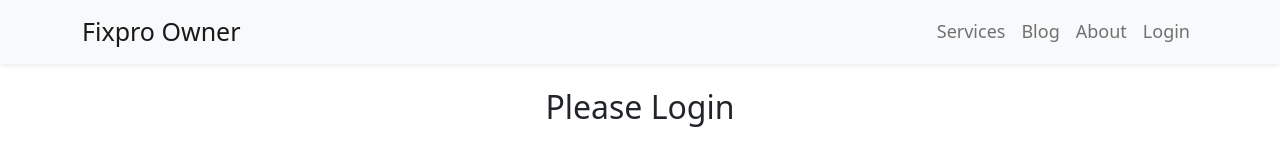
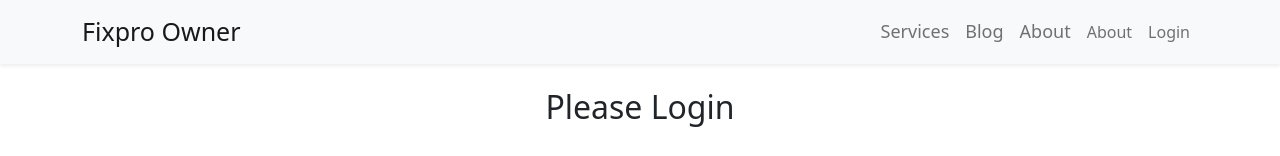
Before and after one commit to ImRanKhan81m/FixPro-Owner-A-10, a React (Create React App) app: page /login in a window 1280 px wide. Shown: the top 156 px of the page. Built offline with nearby package versions, Linux system fonts and the light colour scheme; no server answers.

Commit message:
authentication system complete

```diff
--- a/package.json
+++ b/package.json
@@ -7,9 +7,11 @@
     "@testing-library/react": "^13.1.1",
     "@testing-library/user-event": "^13.5.0",
     "bootstrap": "^5.1.3",
+    "firebase": "^9.6.11",
     "react": "^18.0.0",
     "react-bootstrap": "^2.2.3",
     "react-dom": "^18.0.0",
+    "react-firebase-hooks": "^5.0.3",
     "react-router-dom": "^6.3.0",
     "react-scripts": "5.0.1",
     "web-vitals": "^2.1.4"
--- a/src/Components/Header/Header.js
+++ b/src/Components/Header/Header.js
@@ -1,8 +1,16 @@
+import { signOut } from 'firebase/auth';
 import React from 'react';
 import { Container, Nav, Navbar } from 'react-bootstrap';
+import { useAuthState } from 'react-firebase-hooks/auth';
 import { Link } from 'react-router-dom';
+import auth from '../../firebase.init';
 
 const Header = () => {
+    const [user] = useAuthState(auth);
+
+    const handleSignOut = () =>{
+        signOut(auth)
+    }
     return (
         <>
             <Navbar className='shadow-sm py-2' collapseOnSelect expand="lg" sticky='top' bg="light" variant="light">
@@ -16,9 +24,8 @@ const Header = () => {
                             <Nav.Link href="/#services">Services</Nav.Link>
                             <Nav.Link as={Link} to="/blog">Blog</Nav.Link>
                             <Nav.Link as={Link} to="/about">About</Nav.Link>
-                            <Nav.Link as={Link} to="/login">Login</Nav.Link>
                         </Nav>
-                        {/* <Nav>
+                        <Nav>
                             <Nav.Link as={Link} to="/about">About</Nav.Link>
                             {
                                 user ?
@@ -30,7 +37,7 @@ const Header = () => {
                                         Login
                                     </Nav.Link>
                             }
-                        </Nav> */}
+                        </Nav>
                     </Navbar.Collapse>
                 </Container>
             </Navbar>
--- a/src/Components/LoginPage/Login/Login.js
+++ b/src/Components/LoginPage/Login/Login.js
@@ -1,15 +1,36 @@
 import React, { useRef } from 'react';
+import {useSignInWithEmailAndPassword } from 'react-firebase-hooks/auth';
 import { Button, Col, Form, Row } from 'react-bootstrap';
-import { useNavigate } from 'react-router-dom';
+import { useLocation, useNavigate } from 'react-router-dom';
+import auth from '../../../firebase.init';
 import SocialLogin from '../Authentication/SocialLogin';
 
 const Login = () => {
     const emailRef = useRef('');
     const passwordRef = useRef('');
     const navigate = useNavigate();
+    const location = useLocation();
+    const from = location.state?.from?.pathname || "/";
+        const [
+            signInWithEmailAndPassword,
+            user,
+            loading,
+            error,
+          ] = useSignInWithEmailAndPassword(auth);
 
     const navigateRegister = () => {
         navigate('/register')
+    }
+    if (user) {
+        navigate(from, { replace: true })
+    }
+
+    const handleSubmit = event => {
+        event.preventDefault();
+        const email = emailRef.current.value;
+        const password = passwordRef.current.value;
+
+        signInWithEmailAndPassword(email, password)
     }
 
     return (
@@ -19,7 +40,7 @@ const Login = () => {
                 <Col lg='3'></Col>
                 <Col lg='6' sm='12'>
                     <div className='m-auto border mt-4'>
-                        <Form className='text-start p-4 mt-4'>
+                        <Form onSubmit={handleSubmit} className='text-start p-4 mt-4'>
                             <Form.Group className="mb-3" controlId="formBasicEmail">
                                 <Form.Label>Email address</Form.Label>
                                 <Form.Control className='py-2' ref={emailRef} type="email" placeholder="Enter email" required />
--- a/src/Components/LoginPage/Register/Register.js
+++ b/src/Components/LoginPage/Register/Register.js
@@ -1,14 +1,33 @@
+import { async } from '@firebase/util';
 import React, { useState } from 'react';
 import { Button, Col, Form, Row } from 'react-bootstrap';
+import { useCreateUserWithEmailAndPassword } from 'react-firebase-hooks/auth';
 import { useNavigate } from 'react-router-dom';
+import auth from '../../../firebase.init';
 import SocialLogin from '../Authentication/SocialLogin';
 
 const Register = () => {
     const [agree, setAgree] = useState(false);
     const navigate = useNavigate();
+    const [
+        createUserWithEmailAndPassword,
+        user,
+        loading,
+        error,
+    ] = useCreateUserWithEmailAndPassword(auth);
 
     const navigateLogin = () => {
         navigate('/login')
+    }
+
+    const handleSubmit = async (event) => {
+        event.preventDefault();
+        const name = (event.target.name.value);
+        const email = (event.target.email.value);
+        const password = (event.target.password.value);
+
+        await createUserWithEmailAndPassword(email, password);
+        navigate('/')
     }
 
     return (
@@ -18,7 +37,7 @@ const Register = () => {
                 <Col lg='3'></Col>
                 <Col lg='6'>
                     <div className=' border mt-4'>
-                        <Form className='text-start p-4 mt-4'>
+                        <Form onSubmit={handleSubmit} className='text-start p-4 mt-4'>
                             <Form.Group className="mb-3" controlId="formBasicName">
                                 <Form.Label>Your Name</Form.Label>
                                 <Form.Control type="text" name='name' placeholder="Enter your name" required />
@@ -35,11 +54,10 @@ const Register = () => {
                             </Form.Group>
                             <Form.Group className="mb-3 d-flex" controlId="formBasicCheckbox">
                                 <Form.Check className='me-2' onClick={() => setAgree(!agree)} name='terms' id='terms' type="checkbox" />
-                        <label className={agree ? 'text-primary' : 'text-danger'} htmlFor="terms">Accept  Terms and Conditions </label>
-                                {/* <label className={`ps-2 ${agree ? '' : 'text-danger'}`} htmlFor="terms">Accept  Terms and Conditions </label> */}
+                                <label className={agree ? 'text-primary' : 'text-danger'} htmlFor="terms">Accept Terms and Conditions </label>
                             </Form.Group>
                             <Button
-                               disabled ={!agree}
+                                disabled={!agree}
                                 style={{ fontSize: '18px' }} className='w-100 py-2' variant="primary" type="submit">
                                 Register
                             </Button>
--- /dev/null
+++ b/src/firebase.init.js
@@ -0,0 +1,22 @@
+// Import the functions you need from the SDKs you need
+import { initializeApp } from "firebase/app";
+import { getAuth } from "firebase/auth";
+// TODO: Add SDKs for Firebase products that you want to use
+// https://firebase.google.com/docs/web/setup#available-libraries
+
+// Your web app's Firebase configuration
+const firebaseConfig = {
+  apiKey: "AIzaSyBMiU7Qm9nshFqNXXOYYULn549q6eh7aZI",
+  authDomain: "fix-pro-service.firebaseapp.com",
+  projectId: "fix-pro-service",
+  storageBucket: "fix-pro-service.appspot.com",
+  messagingSenderId: "588187698917",
+  appId: "1:588187698917:web:3614b04390a9b44157760c"
+};
+
+// Initialize Firebase
+const app = initializeApp(firebaseConfig);
+
+const auth = getAuth(app)
+
+export default auth;
```
Also changed, not shown: 1 other file (tests, documents, lock files or other folders).
